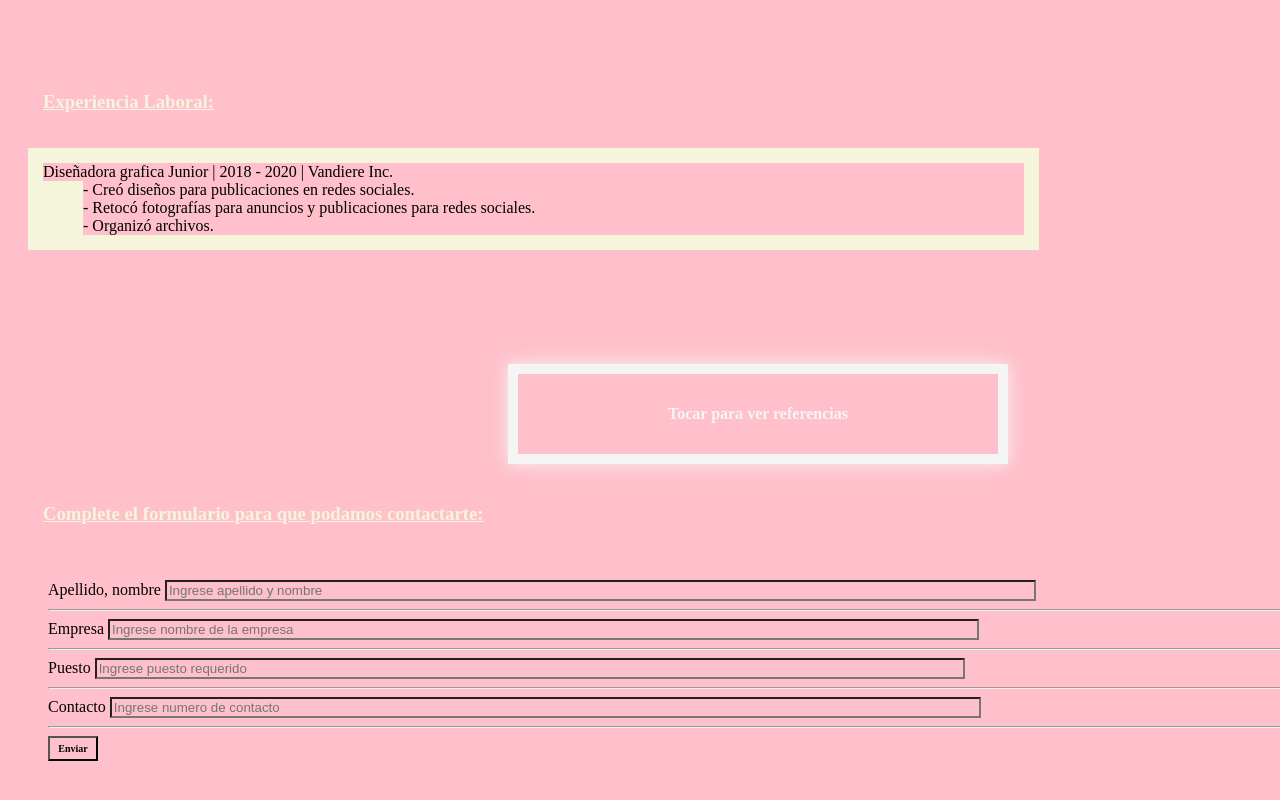
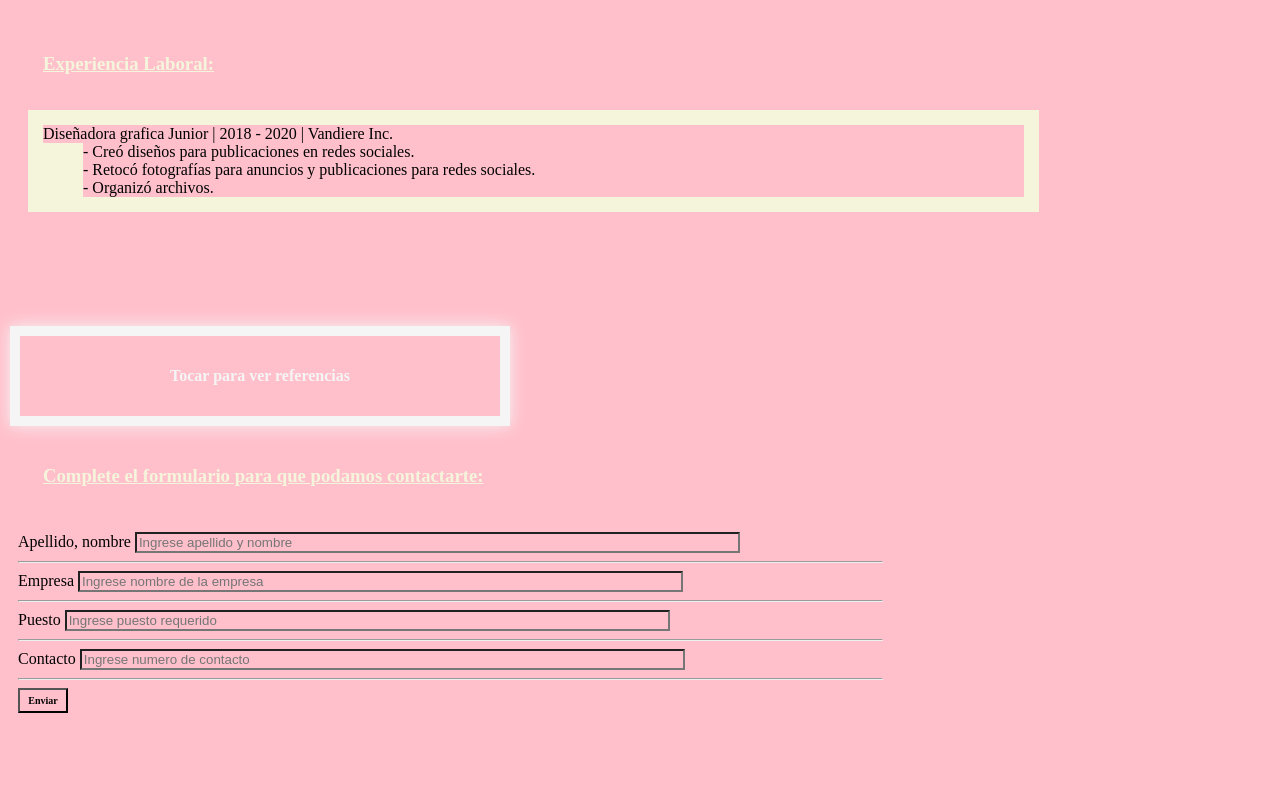
Before and after one commit to Pepix7777/Pepix7777.github.io, a plain HTML site: page index.html in a window 1280 px wide. Shown: the part 1412-2212 px from the top of the page. After the commit the page ends 2143 px from the top, so only its background shows below. Drawn offline with Linux system fonts and the light colour scheme.

Commit message:
Tercer commit

```diff
--- a/estilo.css
+++ b/estilo.css
@@ -82,16 +82,11 @@ p{
     padding: 5px;
     margin: 10px;
 }
-#mostrar{
-    height: 70px;
-    width: 200px;
-}
 form{
     font-family:'Times New Roman', Times, serif;
-    width: 100%;
+    width: 70%;
     border: 30px;
     padding: 10px;
-    margin: 30px;
 }
 input{
     width: 70%;
@@ -109,7 +104,6 @@ input{
     font-size: 16px;
     height: 100px;
     width: 500px;
-    margin-left: 500px;;
 }
 #enviar{
     color: black;
--- a/index.html
+++ b/index.html
@@ -15,7 +15,7 @@
   <div class="header">
     <img id="imagen" src="https://media.istockphoto.com/id/450100369/es/foto/retrato-de-una-mujer-de-negocios.jpg?s=612x612&amp;w=0&amp;k=20&amp;c=fTZmbF0GmnUA3QHZzUk-vOYMy00S99cWakTdkAHo97s=" alt="Foto de Joaquina" height=300px; width= 300 px;>
     <h1>Bongiorno, Joaquina</h1>
-    mit<h2>Licenciada en Sistemas</h2>
+    <h2>Licenciada en Sistemas</h2>
   </div>
   <div class="row">
     <div class="column">
--- a/programa.js
+++ b/programa.js
@@ -8,7 +8,7 @@ function Achicar(){
 }
 document.getElementById("imagen").addEventListener("click",function(){
     if (document.getElementById("imagen").style.height < 700) {
-        if (window.screen.height > 700){  /*Evaluo que la imagen no sea mayor al tamaño de la pantalla*/
+        if (window.screen.width > 700){  /*Evaluo que la imagen no sea mayor al tamaño de la pantalla*/
             Agrandar();
         }
     }else {
```
